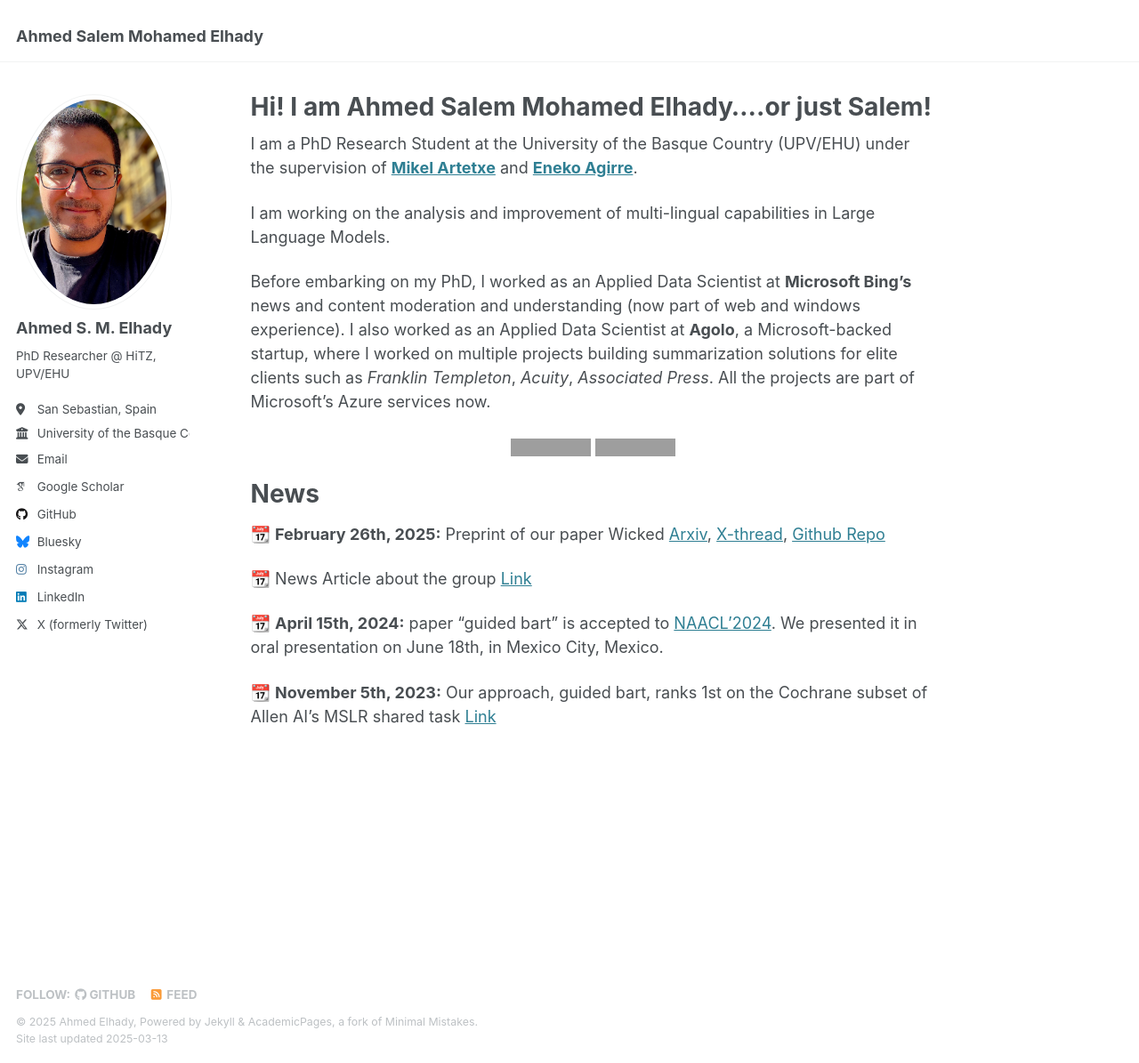
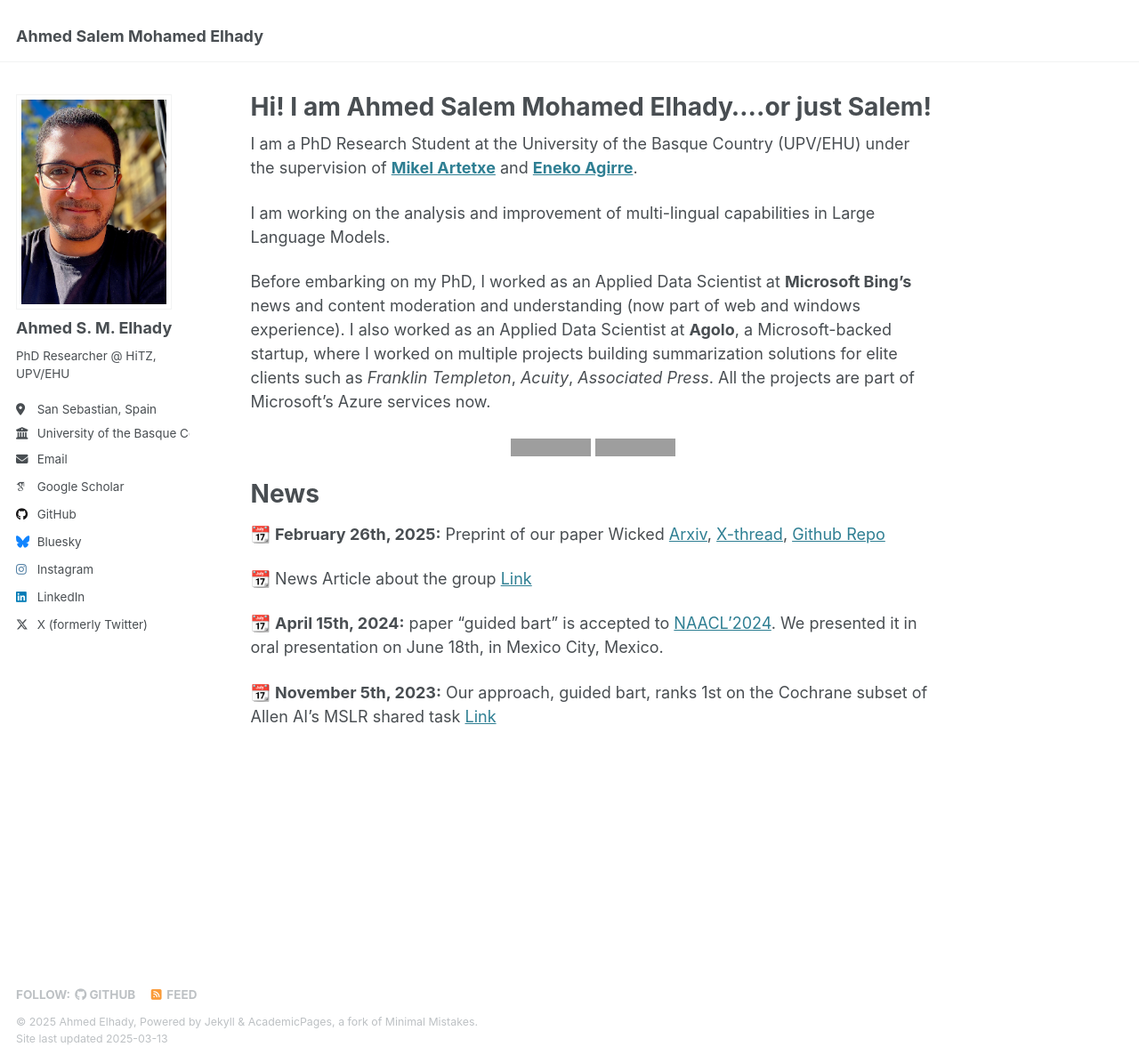
Before and after one commit to ahmedselhady/ahmedselhady.github.io, a Jekyll site: the page built from _pages/about.md, in a window 1280 px wide and 1195 px high. Shown: the whole window at 89% size. Built offline with Jekyll 4.4.1, drawn with Linux system fonts in a browser that asks for light colours; emoji names are drawn with the system emoji font; some web fonts are replaced; grey boxes are pictures that could not be loaded.

Commit message:
updating lists

```diff
--- a/_sass/layout/_sidebar.scss
+++ b/_sass/layout/_sidebar.scss
@@ -80,7 +80,6 @@
   display: table-cell;
   vertical-align: top;
   width: 50px;
-  // set width only, for non-square avatars
   height: 50px;
 
   @include breakpoint($large) {
@@ -91,7 +90,6 @@
 
   img {
     max-width: 175px;
-    border-radius: 50%;
 
     @include breakpoint($large) {
       padding: 5px;
```
